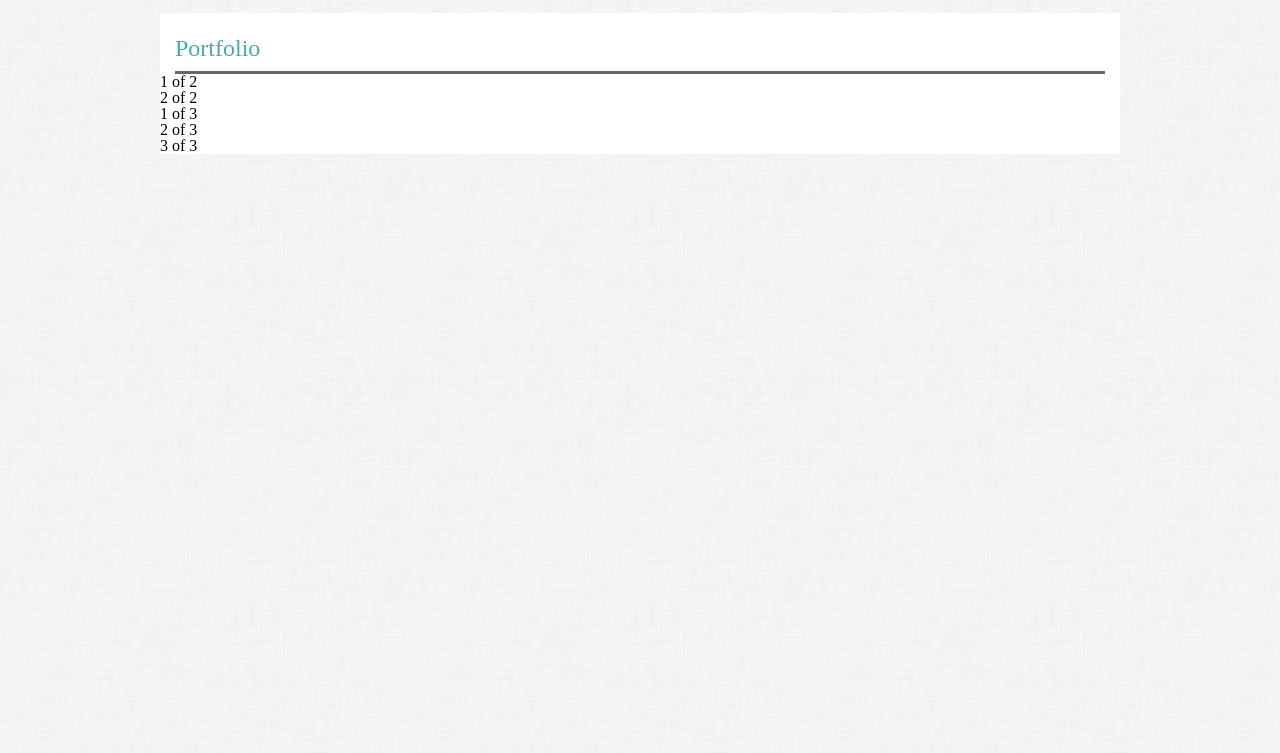
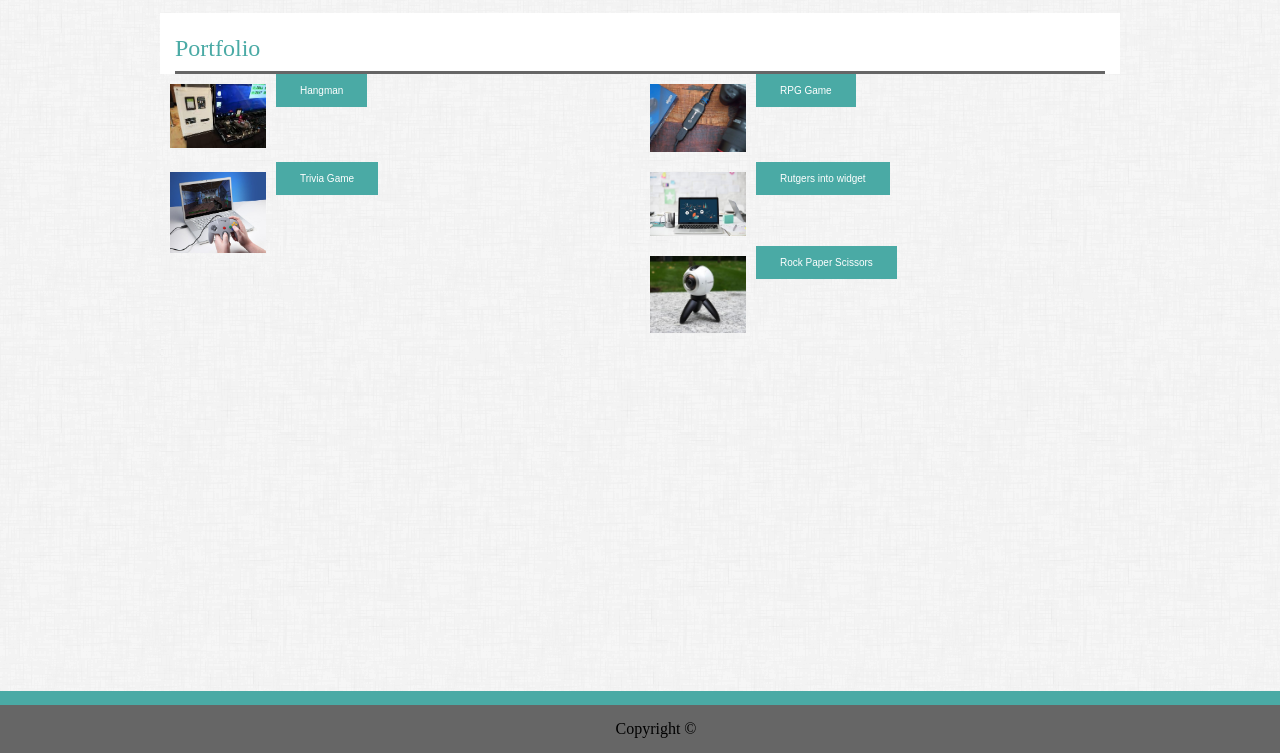
Before and after one commit to Otepiii/Basic-Portfolio, a plain HTML site: page portfolio.html in a window 1280 px wide. Shown: the part 47-800 px from the top of the page. Drawn offline with Linux system fonts and the light colour scheme.

Commit message:
made changes to all files

```diff
--- a/assets/css/style.css
+++ b/assets/css/style.css
@@ -123,6 +123,21 @@ label {
     margin-left: 16px;
 }
 
-.contact-box {
+.btn {
+    background-color: #4aaaa5;
+    border: 0;
+    color: white;
 
 }
+
+.container {
+    position: relative;
+    width: 50%;
+    float: left;
+  }
+
+  .container .btn {
+    font-size: 10px;
+    padding: 11px 24px;
+    border: none;
+  }
--- a/portfolio.html
+++ b/portfolio.html
@@ -30,36 +30,43 @@
         <br>
 
     <div class="main-content">
+        <div>
             <h1 id="firstwords">Portfolio</h1>
             <div class="line"></div>
 
-        <div class="main-content"><div class="container">
-                <div class="col">
-                  <div class="row">
-                    1 of 2
-                  </div>
-                  <div class="">
-                    2 of 2
-                  </div>
-                </div>
-                <div class="row">
-                  <div class="col">
-                    1 of 3
-                  </div>
-                  <div class="col">
-                    2 of 3
-                  </div>
-                  <div class="col">
-                    3 of 3
-                  </div>
-                </div>
-              </div></div>
+            <div class="container">
+                <img src="assets/images/img1.jpg" alt="portfolio">
+                <button class="btn">Hangman</button>
+            </div>
+
+            <div class="container">
+                <img src="assets/images/img2.jpg" alt="portfolio">
+                <button class="btn">RPG Game</button>
+            </div>
+
+            <div class="container">
+                <img src="assets/images/img3.jpg" alt="portfolio">
+                <button class="btn">Trivia Game</button>
+            </div>
 
 
+            <div class="container">
+                <img src="assets/images/img4.jpeg" alt="portfolio">
+                <button class="btn">Rutgers into widget</button>
+            </div>
 
 
+            <div class="container">
+                <img src="assets/images/img5.jpg" alt="portfolio">
+                <button class="btn">Rock Paper Scissors</button>
+                      </div>
+        </div>
+    </div>
 
+    <footer>
+            Copyright ©
+        </footer>
 
+    </body>
 
-
-    </div>
+    </html>
```
